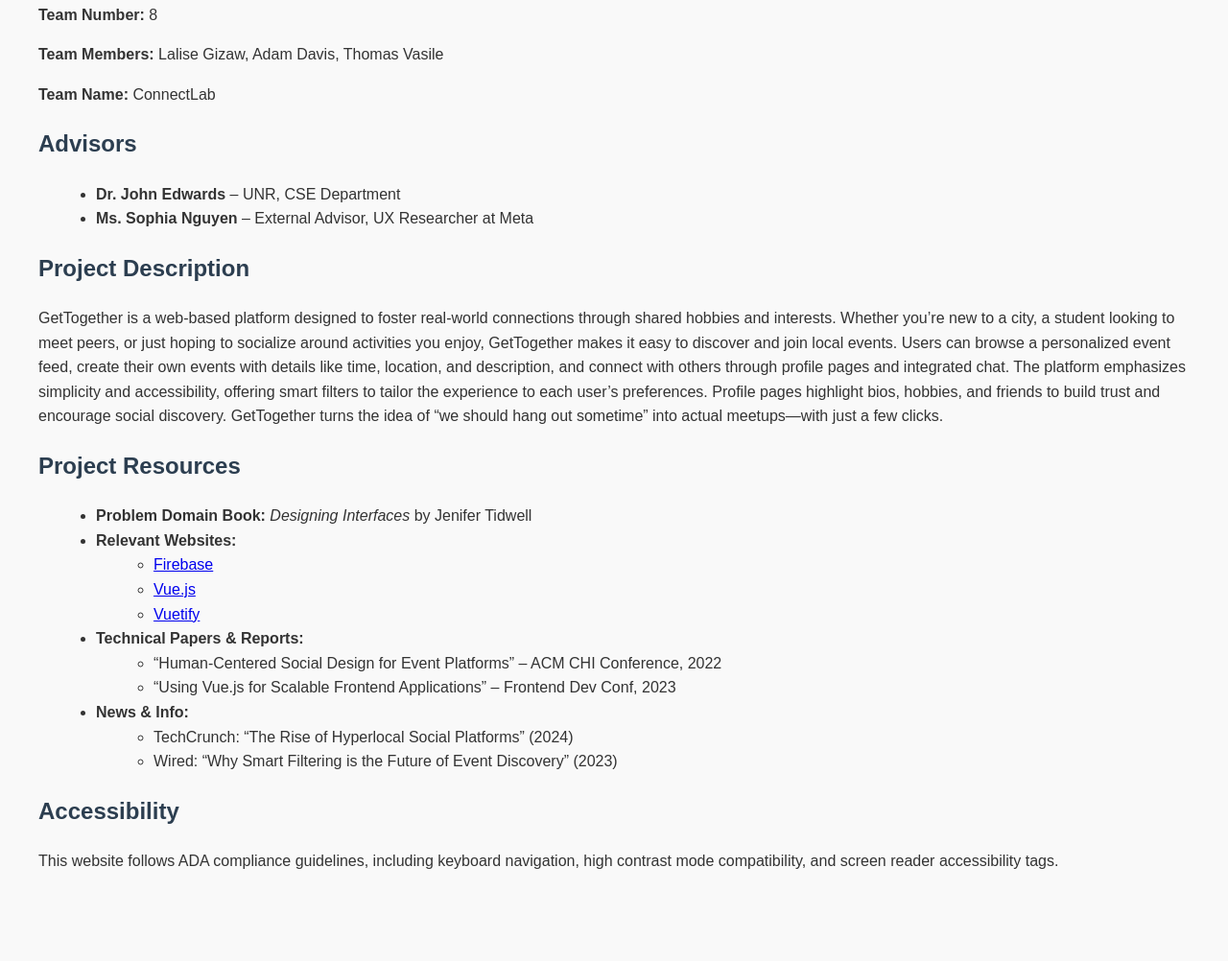
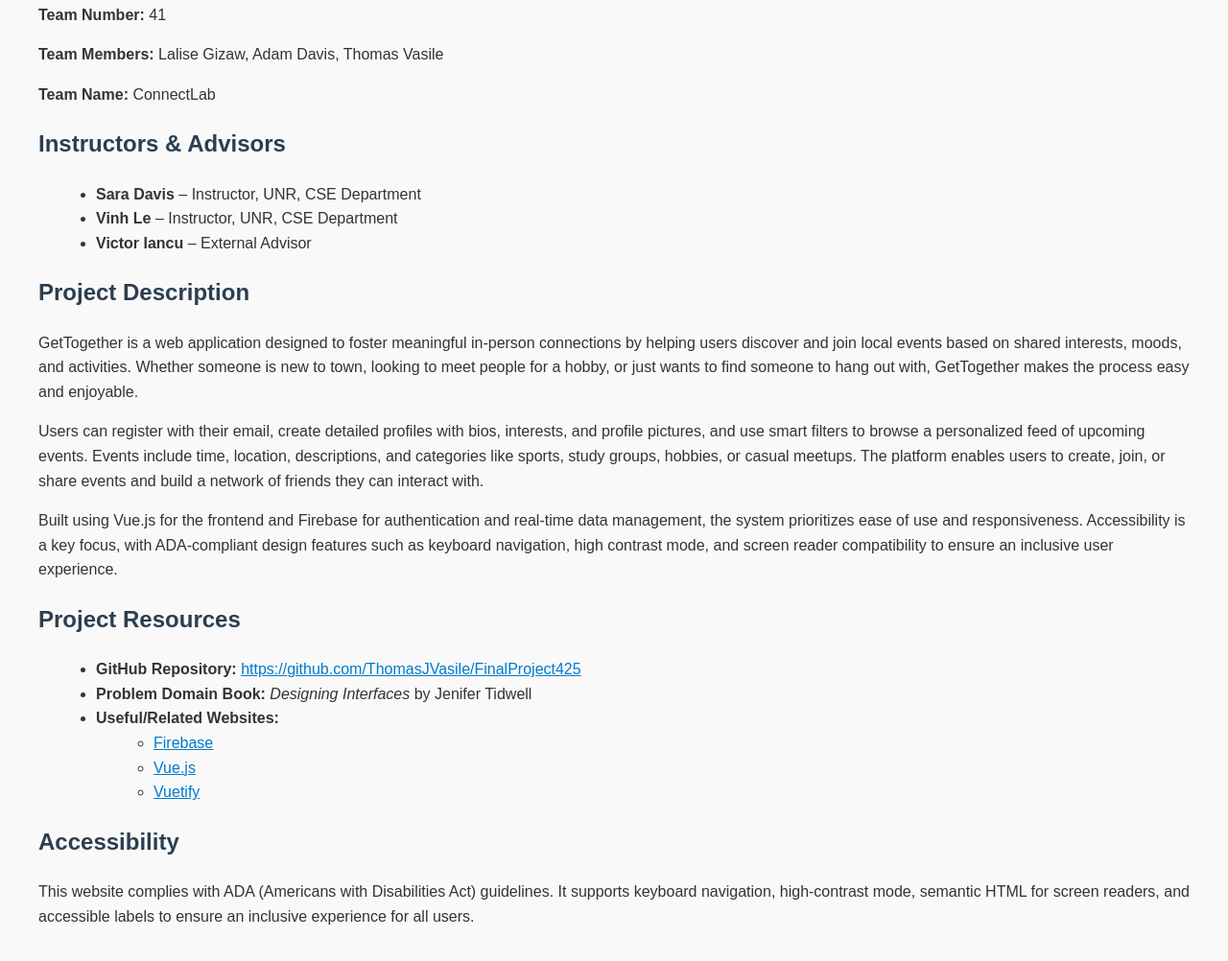
Before and after one commit to lalise-gizaw/GetTogether, a plain HTML site: page index.html in a window 1280 px wide. Shown: the part 272-1274 px from the top of the page at 96% size. Before the commit the page ends 1223 px from the top, so only its background shows below. Drawn offline with Linux system fonts and the light colour scheme.

Commit message:
Update index.html

```diff
--- a/index.html
+++ b/index.html
@@ -18,6 +18,9 @@
     ul {
       margin-left: 20px;
     }
+    a {
+      color: #007acc;
+    }
   </style>
 </head>
 <body>
@@ -27,54 +30,44 @@
   <p><strong>Spring 2025 – University of Nevada, Reno (UNR), Computer Science & Engineering Department</strong></p>
 
   <h2>Team Info</h2>
-  <p><strong>Team Number:</strong> 8</p>
+  <p><strong>Team Number:</strong> 41</p>
   <p><strong>Team Members:</strong> Lalise Gizaw, Adam Davis, Thomas Vasile</p>
   <p><strong>Team Name:</strong> ConnectLab</p>
 
-  <h2>Advisors</h2>
+  <h2>Instructors & Advisors</h2>
   <ul>
-    <li><strong>Dr. John Edwards</strong> – UNR, CSE Department</li>
-    <li><strong>Ms. Sophia Nguyen</strong> – External Advisor, UX Researcher at Meta</li>
+    <li><strong>Sara Davis</strong> – Instructor, UNR, CSE Department</li>
+    <li><strong>Vinh Le</strong> – Instructor, UNR, CSE Department</li>
+    <li><strong>Victor Iancu</strong> – External Advisor</li>
   </ul>
 
   <h2>Project Description</h2>
   <p>
-    GetTogether is a web-based platform designed to foster real-world connections through shared hobbies and interests.
-    Whether you’re new to a city, a student looking to meet peers, or just hoping to socialize around activities you enjoy,
-    GetTogether makes it easy to discover and join local events. Users can browse a personalized event feed, create their
-    own events with details like time, location, and description, and connect with others through profile pages and integrated chat.
-    The platform emphasizes simplicity and accessibility, offering smart filters to tailor the experience to each user’s preferences.
-    Profile pages highlight bios, hobbies, and friends to build trust and encourage social discovery.
-    GetTogether turns the idea of “we should hang out sometime” into actual meetups—with just a few clicks.
+    GetTogether is a web application designed to foster meaningful in-person connections by helping users discover and join local events based on shared interests, moods, and activities. Whether someone is new to town, looking to meet people for a hobby, or just wants to find someone to hang out with, GetTogether makes the process easy and enjoyable.
+  </p>
+  <p>
+    Users can register with their email, create detailed profiles with bios, interests, and profile pictures, and use smart filters to browse a personalized feed of upcoming events. Events include time, location, descriptions, and categories like sports, study groups, hobbies, or casual meetups. The platform enables users to create, join, or share events and build a network of friends they can interact with.
+  </p>
+  <p>
+    Built using Vue.js for the frontend and Firebase for authentication and real-time data management, the system prioritizes ease of use and responsiveness. Accessibility is a key focus, with ADA-compliant design features such as keyboard navigation, high contrast mode, and screen reader compatibility to ensure an inclusive user experience.
   </p>
 
   <h2>Project Resources</h2>
   <ul>
+    <li><strong>GitHub Repository:</strong> <a href="https://github.com/ThomasJVasile/FinalProject425" target="_blank">https://github.com/ThomasJVasile/FinalProject425</a></li>
     <li><strong>Problem Domain Book:</strong> <em>Designing Interfaces</em> by Jenifer Tidwell</li>
-    <li><strong>Relevant Websites:</strong>
+    <li><strong>Useful/Related Websites:</strong>
       <ul>
         <li><a href="https://firebase.google.com/" target="_blank">Firebase</a></li>
         <li><a href="https://vuejs.org/" target="_blank">Vue.js</a></li>
         <li><a href="https://vuetifyjs.com/" target="_blank">Vuetify</a></li>
       </ul>
     </li>
-    <li><strong>Technical Papers & Reports:</strong>
-      <ul>
-        <li>“Human-Centered Social Design for Event Platforms” – ACM CHI Conference, 2022</li>
-        <li>“Using Vue.js for Scalable Frontend Applications” – Frontend Dev Conf, 2023</li>
-      </ul>
-    </li>
-    <li><strong>News & Info:</strong>
-      <ul>
-        <li>TechCrunch: “The Rise of Hyperlocal Social Platforms” (2024)</li>
-        <li>Wired: “Why Smart Filtering is the Future of Event Discovery” (2023)</li>
-      </ul>
-    </li>
   </ul>
 
   <h2>Accessibility</h2>
   <p>
-    This website follows ADA compliance guidelines, including keyboard navigation, high contrast mode compatibility, and screen reader accessibility tags.
+    This website complies with ADA (Americans with Disabilities Act) guidelines. It supports keyboard navigation, high-contrast mode, semantic HTML for screen readers, and accessible labels to ensure an inclusive experience for all users.
   </p>
 
 </body>
```
